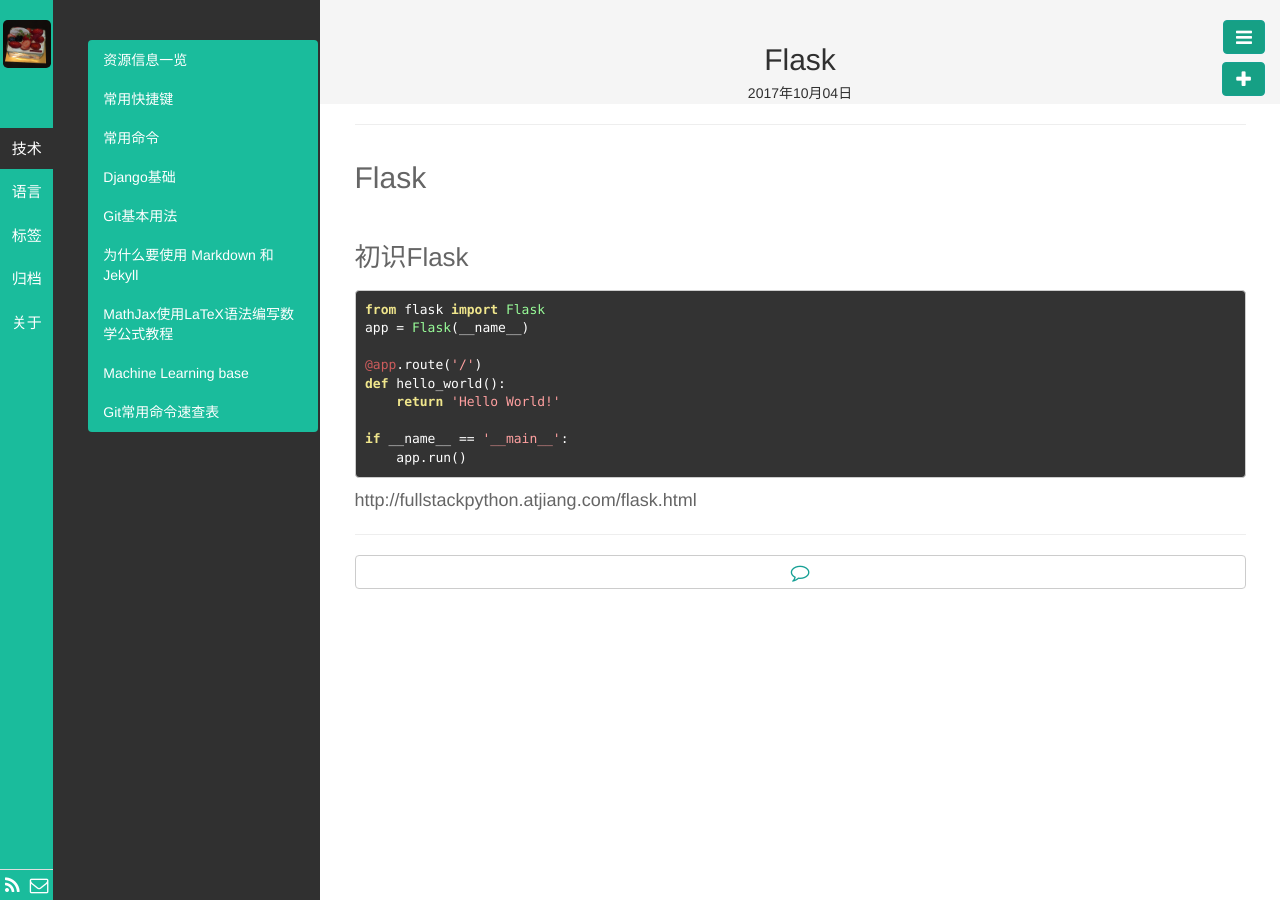
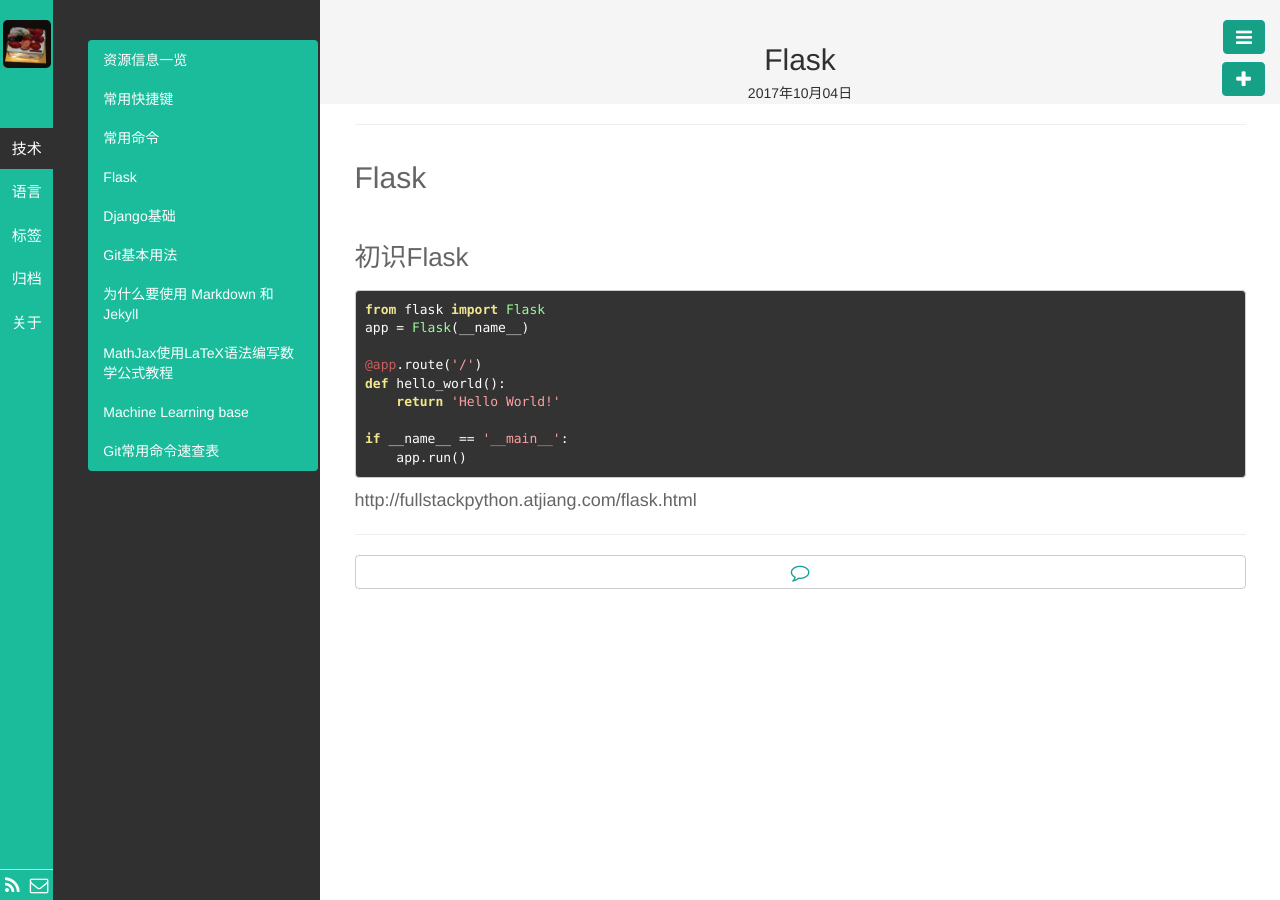
Before and after one commit to kyoyo/kyoyo.github.io, a Jekyll site: the page built from _posts/技術/2017-10-04-Flask.md, in a window 1280 px wide. Built offline with Jekyll 4.4.1, drawn with Linux system fonts in a browser that asks for light colours; our own code applies the rules of GitHub Pages for plain Markdown files; Markdown is read by kramdown in place of the engine named in the settings.

Commit message:
Update 2017-10-04-Flask.md

```diff
--- a/_posts/技術/2017-10-04-Flask.md
+++ b/_posts/技術/2017-10-04-Flask.md
@@ -1,3 +1,12 @@
+---
+layout: post
+title: Flask
+category: 技术
+tags: Flask
+keywords:
+description:
+---
+
 ## Flask
 
 ###初识Flask
```
